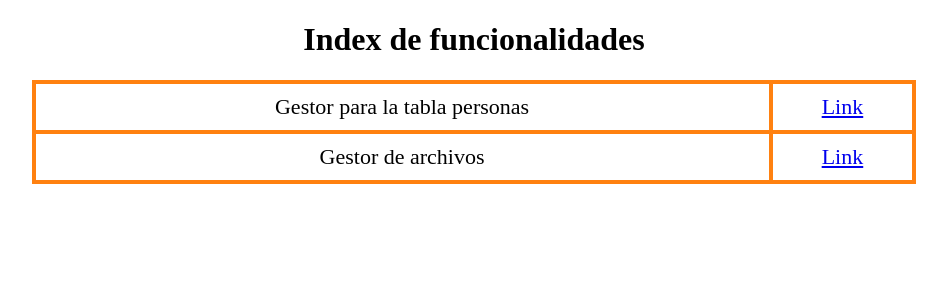
After one commit to PHP-Talleres/Taller_1_GestorBaseDeDatos, a PHP site: page / in a window 1280 px wide. The commit adds this page. Shown: the top 300 px of the page, without its empty margins (166-1113 px from the left). Run offline with PHP 8.4, Linux system fonts and the light colour scheme.

Commit message:
Index and Gestorarchivos.php page

```diff
--- /dev/null
+++ b/css/index.css
@@ -0,0 +1,47 @@
+table.indexTable {
+    width: 100%;
+    text-align: center;
+    border-collapse: collapse;
+}
+
+table.indexTable td,
+table.indexTable th {
+    border: 4px solid #FF8110;
+    padding: 10px 3px;
+}
+
+table.indexTable tbody td {
+    font-size: 22px;
+    color: #000000;
+}
+
+table.indexTable tfoot td {
+    font-size: 14px;
+}
+
+table.indexTable tfoot .links {
+    text-align: right;
+}
+
+table.indexTable tfoot .links a {
+    display: inline-block;
+    background: #1C6EA4;
+    color: #FFFFFF;
+    padding: 2px 8px;
+    border-radius: 5px;
+}
+
+h1 {
+    text-align: center;
+}
+
+h2 {
+    text-align: center;
+}
+
+div {
+    border-radius: 5px;
+    text-align: center;
+    width: 70%;
+    margin: auto;
+}
--- a/gestor.php
+++ b/gestor.php
@@ -9,6 +9,10 @@
 </head>
 
 <body>
+    <div>
+        <a href="index.php">Regresar</a>
+    </div>
+
     <h1>Gestor para la tabla personas</h1>
 
     <h2>Listado de personas</h2>
--- /dev/null
+++ b/index.php
@@ -0,0 +1,31 @@
+<!DOCTYPE html>
+<html lang="en">
+
+<head>
+    <meta charset="UTF-8">
+    <meta name="viewport" content="width=device-width, initial-scale=1.0">
+    <link rel="stylesheet" type="text/css" href="css/index.css">
+    <title>Index</title>
+</head>
+
+<body>
+    <h1>Index de funcionalidades</h1>
+    <div>
+        <table class="indexTable">
+            <tbody>
+                <tr>
+                    <td>Gestor para la tabla personas</td>
+                    <td><a href="gestor.php">Link</a></td>
+                </tr>
+                <tr>
+                    <td>Gestor de archivos</td>
+                    <td><a href="gestorarchivos.php">Link</a></td>
+                </tr>
+            </tbody>
+            </tr>
+        </table>
+    </div>
+
+</body>
+
+</html>
```
Also changed, not shown: css/gestorarchivos.css (added, +14 -0 lines), gestorarchivos.php (added, +18 -0 lines).
